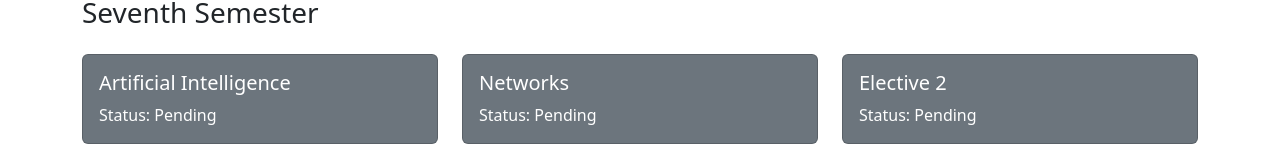
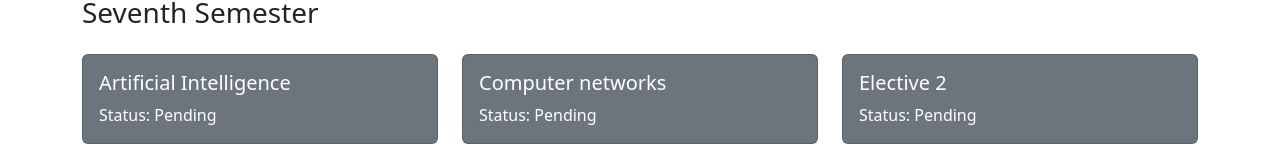
Before and after one commit to rooseveltalej/portfolio, a React (Vite) app: page /courses in a window 1280 px wide. Shown: the part 2292-2453 px from the top of the page. Built offline with nearby package versions, Linux system fonts and the light colour scheme.

Commit message:
Fix: Update and correct course names to better reflect their practical focus.

```diff
--- a/src/data/courses.js
+++ b/src/data/courses.js
@@ -66,7 +66,7 @@ export const coursesBySemester = [
     semester: "Seventh Semester",
     courses: [
       { name: "Artificial Intelligence", status: "pending" },
-      { name: "Networks", status: "pending" },
+      { name: "Computer networks", status: "pending" },
       { name: "Elective 2", status: "pending" },
       { name: "Software Engineering Project", status: "pending" },
       { name: "Entrepreneurship Development", status: "pending" },
```
